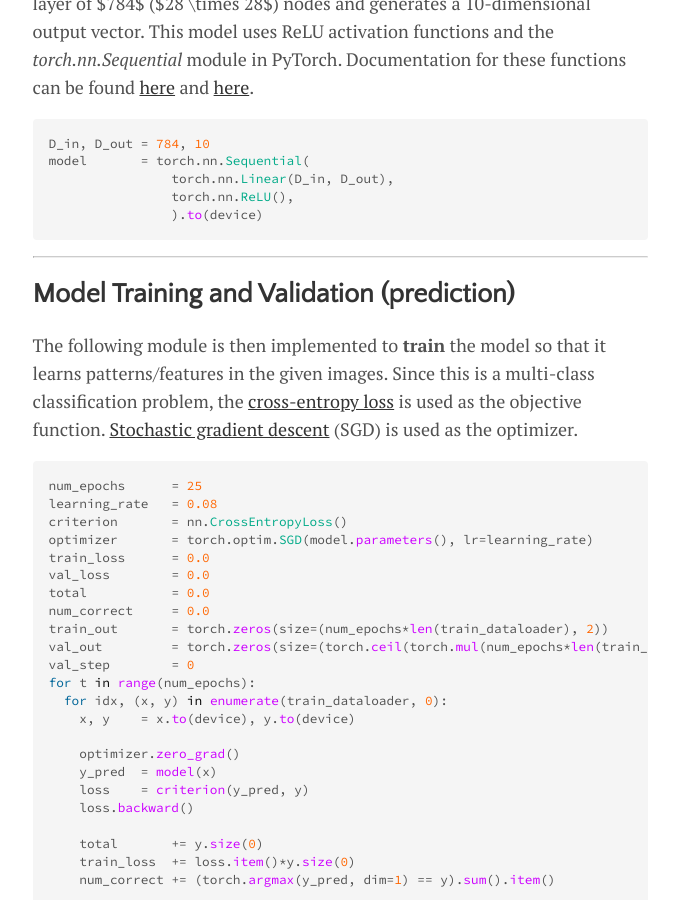
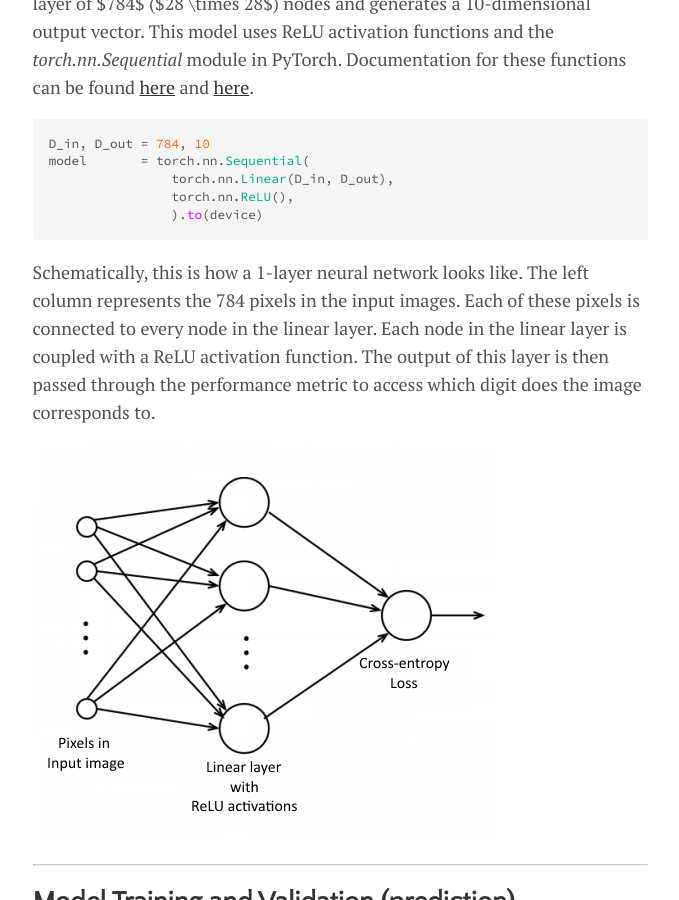
Before and after one commit to CheeGY/cheegy.github.io, a Jekyll site: the page built from _posts/2020-12-31-PyTorchColab.md, in a window 1280 px wide and 900 px high, scrolled down 4137 px. Shown: the whole window, without its empty margins (300-979 px from the left). Built offline with Jekyll 4.4.1, drawn with Linux system fonts in a browser that asks for light colours.

Commit message:
Added NN details.

````diff
--- a/_posts/2020-12-31-PyTorchColab.md
+++ b/_posts/2020-12-31-PyTorchColab.md
@@ -97,6 +97,10 @@ model       = torch.nn.Sequential(
                 ).to(device)
 ```
 
+Schematically, this is how a 1-layer neural network looks like. The left column represents the 784 pixels in the input images. Each of these pixels is connected to every node in the linear layer. Each node in the linear layer is coupled with a ReLU activation function. The output of this layer is then passed through the performance metric to access which digit does the image corresponds to.
+
+![alt text](/assets/img/post4/1layer_nn.PNG "1-layer NN")
+
 ---
 
 ## Model Training and Validation (prediction)
````
Also changed, not shown: assets/img/post4/1layer_nn.PNG (added).
